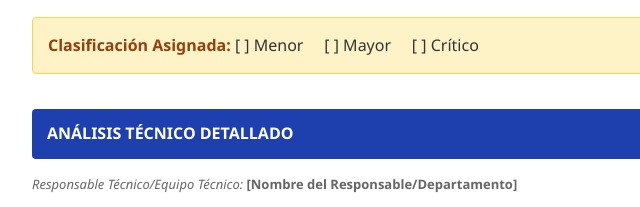
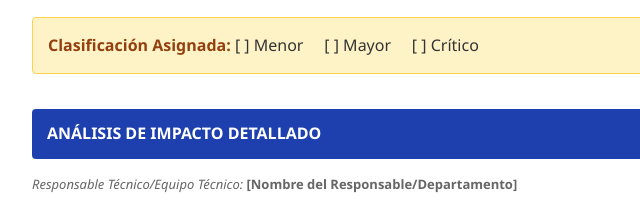
Before and after one commit to luisfertole/doc, a plain HTML site: page plan2.html in a window 1280 px wide. Shown: the part 1412-1619 px from the top of the page, 198-838 px from the left. Drawn offline with Linux system fonts and the light colour scheme.

Commit message:
evaluacion de impacto2

```diff
--- a/plan2.html
+++ b/plan2.html
@@ -351,7 +351,7 @@
 
         <!-- SECCIÓN DE ANÁLISIS -->
         <div class="section">
-            <div class="section-title">ANÁLISIS TÉCNICO DETALLADO</div>
+            <div class="section-title">ANÁLISIS DE IMPACTO DETALLADO</div>
 
             <p style="margin-bottom: 15px; font-size: 13px; color: #666;">
                 <em>Responsable Técnico/Equipo Técnico:</em> <strong>[Nombre del Responsable/Departamento]</strong>
```
